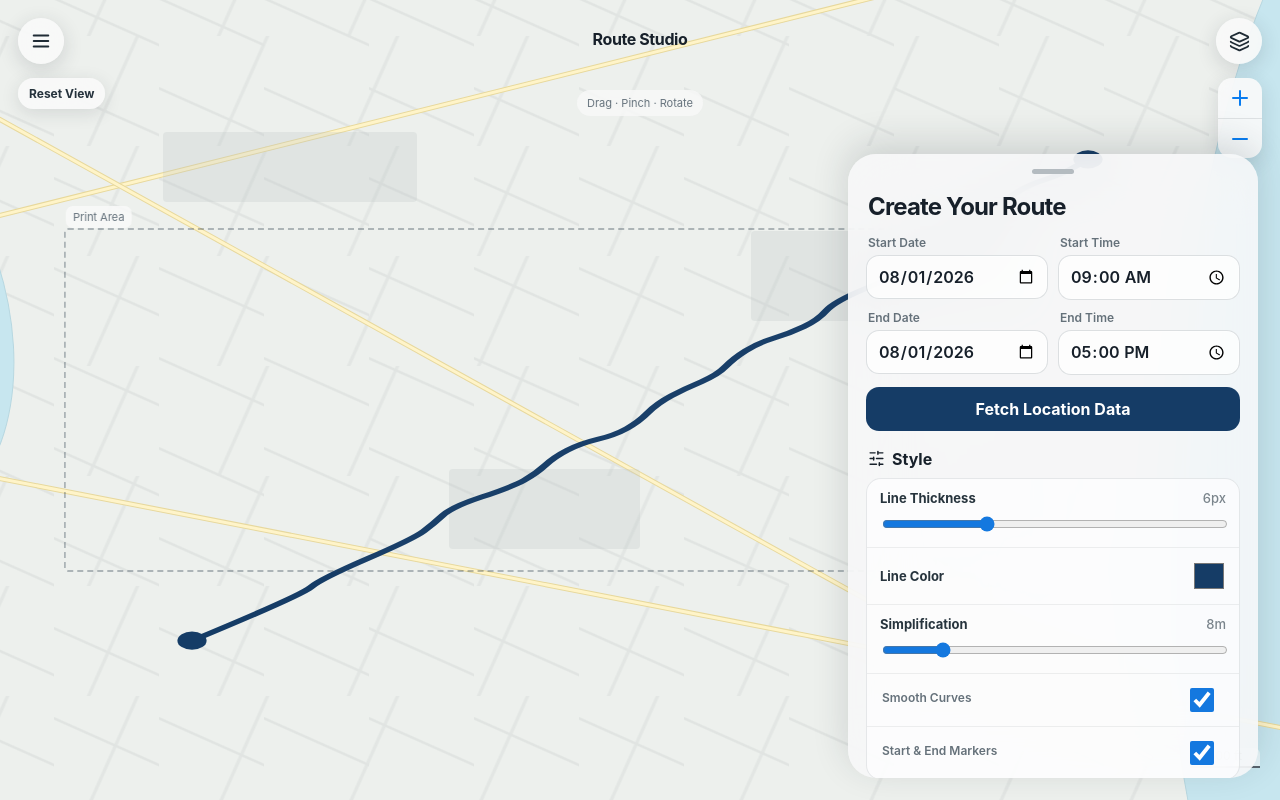
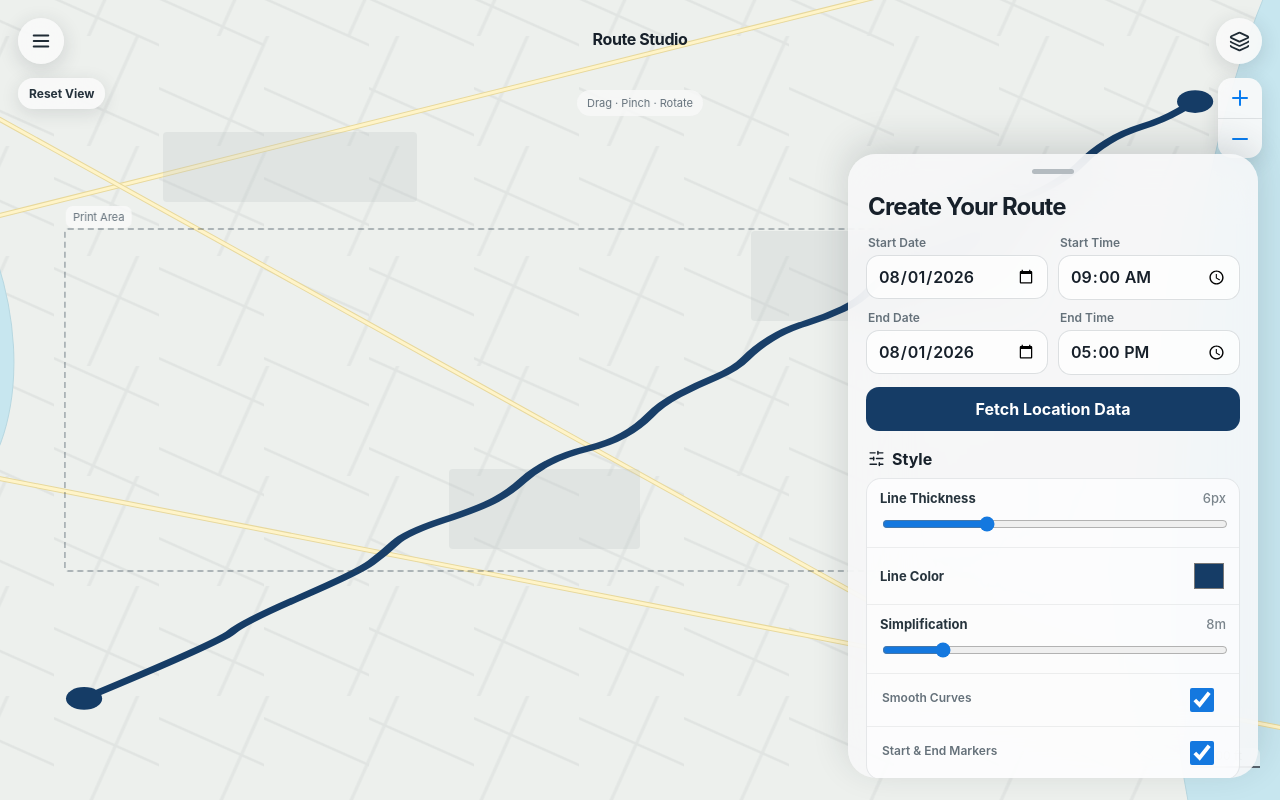
Before and after one commit to cd2wv77zyj-blip/route-studio, a React (Vite) app: page / in a window 1280 px wide. Built offline with nearby package versions, Linux system fonts and the light colour scheme.

Commit message:
Add files via upload

```diff
--- a/App.tsx
+++ b/App.tsx
@@ -166,14 +166,12 @@ export default function App(){
         <div className="map-water water-a"/><div className="map-water water-b"/>
         <div className="map-road road-a"/><div className="map-road road-b"/><div className="map-road road-c"/>
         <div className="map-block block-a"/><div className="map-block block-b"/><div className="map-block block-c"/>
+        <svg className="route-scene" viewBox="0 0 1000 1000" preserveAspectRatio="none" aria-label="Route preview">
+          <path d={linePath(basePoints,smooth)} fill="none" stroke={stroke} strokeWidth={strokeWidth} strokeLinecap="round" strokeLinejoin="round"/>
+          {markers&&basePoints[0]&&<circle cx={basePoints[0].x} cy={basePoints[0].y} r={strokeWidth*1.4+3} fill={stroke}/>}
+          {markers&&basePoints[basePoints.length-1]&&<circle cx={basePoints[basePoints.length-1].x} cy={basePoints[basePoints.length-1].y} r={strokeWidth*1.4+3} fill={stroke}/>}
+        </svg>
       </div>
-
-      {/* Route is deliberately NOT clipped by the frame. */}
-      <svg className="route-overlay" viewBox="0 0 1000 1000" preserveAspectRatio="none" aria-label="Route preview">
-        <path d={d} fill="none" stroke={stroke} strokeWidth={strokeWidth} strokeLinecap="round" strokeLinejoin="round"/>
-        {markers&&first&&<circle cx={first.x} cy={first.y} r={strokeWidth*1.4+3} fill={stroke}/>}
-        {markers&&last&&<circle cx={last.x} cy={last.y} r={strokeWidth*1.4+3} fill={stroke}/>}
-      </svg>
 
       <div className={`print-frame ${framePreset==='freeform'?'freeform':''}`}
         style={{width:`${frameSize.w}vw`,height:`${frameSize.h}vh`}}>
--- a/styles.css
+++ b/styles.css
@@ -169,3 +169,15 @@ label>span{display:block;font-size:12px;color:#65717a;font-weight:600;margin:0 0
 @media(min-width:900px){
   .print-frame{left:44%;top:50%}
 }
+
+/* v1.4: route is part of the same transformed geographic scene as the map */
+.route-scene{
+  position:absolute;
+  inset:0;
+  width:100%;
+  height:100%;
+  pointer-events:none;
+  overflow:visible;
+  z-index:3;
+}
+.route-overlay{display:none!important}
```
Also changed, not shown: 1 other file (tests, documents, lock files or other folders).
